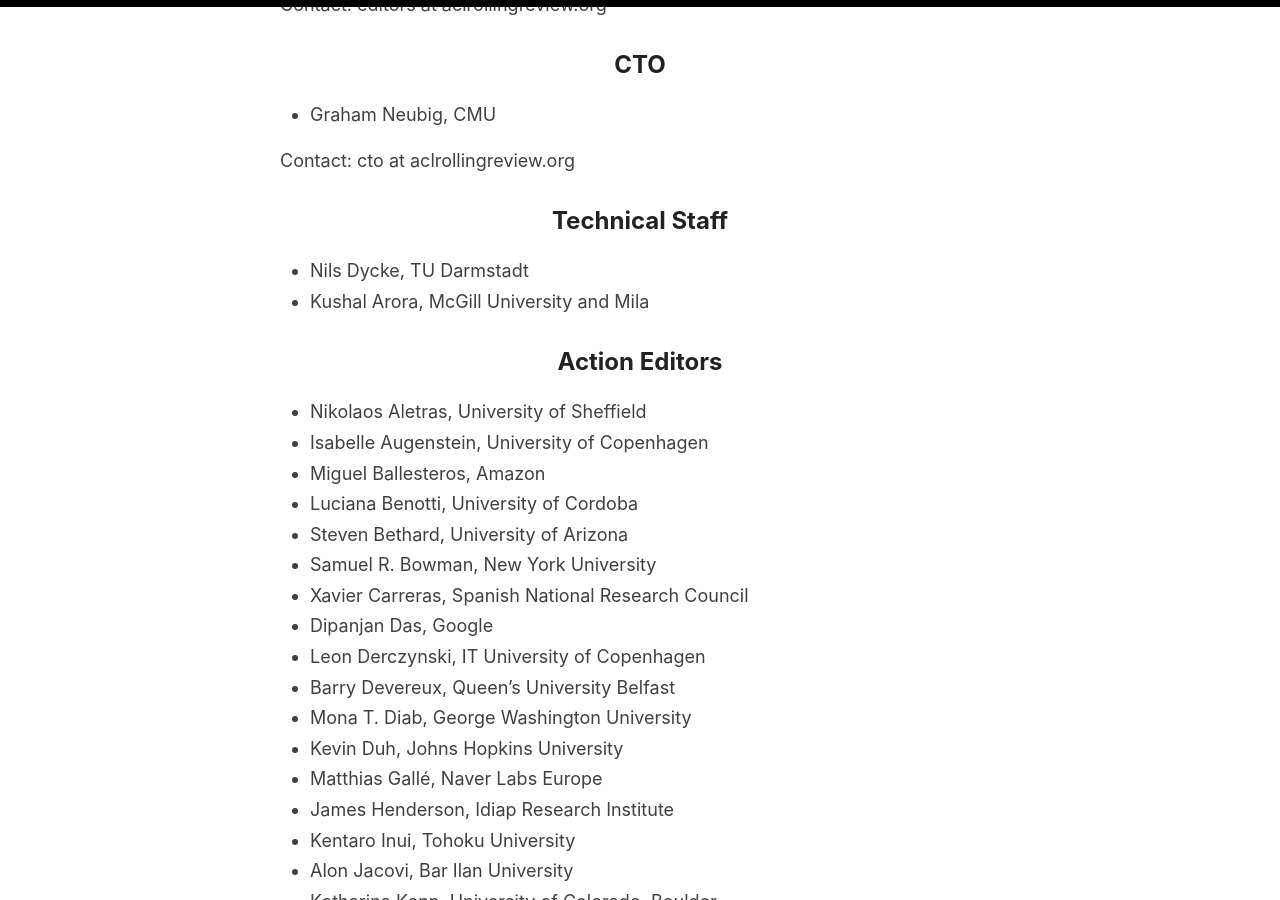
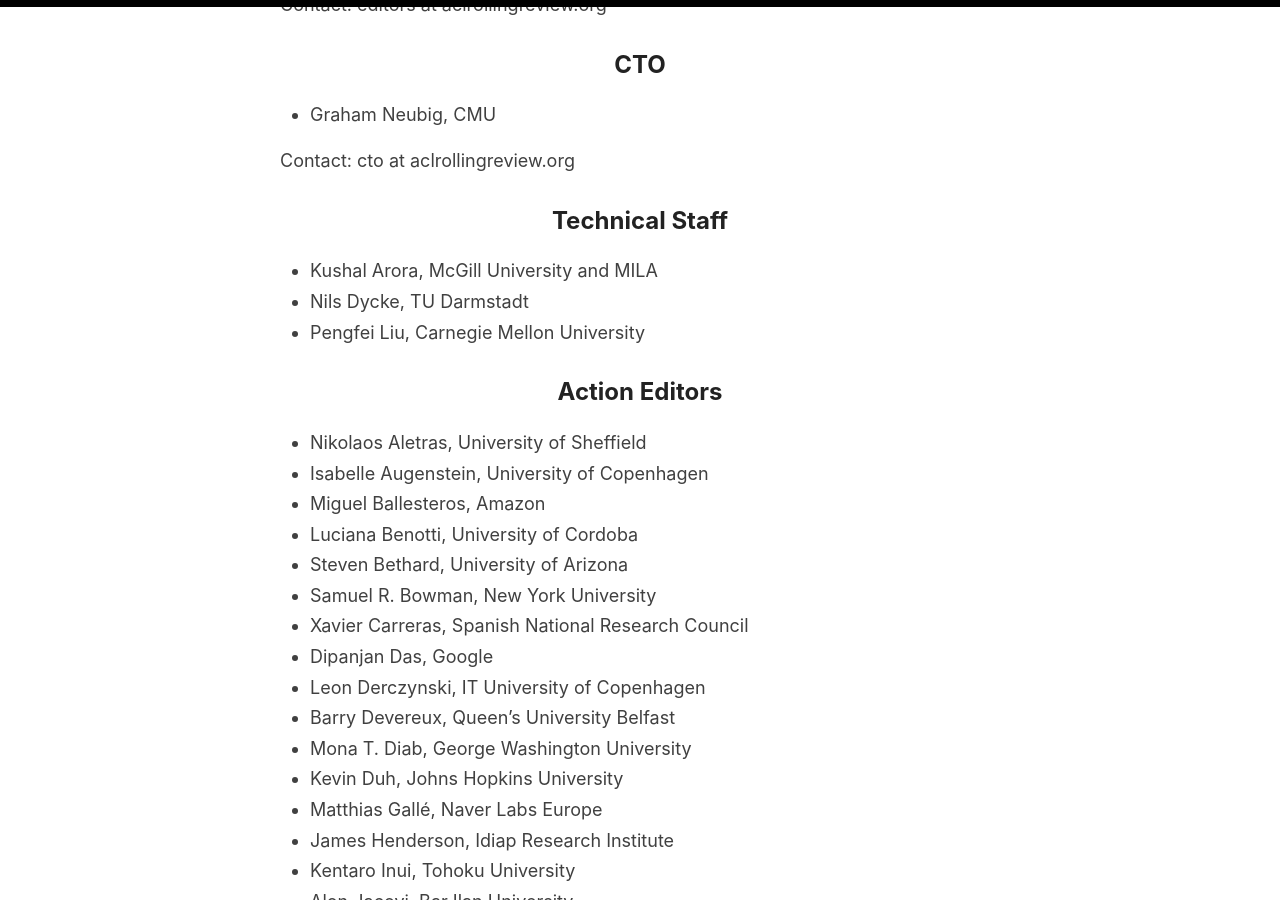
Before and after one commit to amitmerchant1990/reverie, a Jekyll site: the page built from people.md, in a window 1280 px wide and 900 px high, scrolled down 427 px. Built offline with Jekyll 4.4.1, drawn with Linux system fonts in a browser that asks for light colours.

Commit message:
Update people.md

```diff
--- a/people.md
+++ b/people.md
@@ -20,8 +20,9 @@
 
 ## Technical Staff
 
+* Kushal Arora, McGill University and MILA
 * Nils Dycke, TU Darmstadt
-* Kushal Arora, McGill University and Mila
+* Pengfei Liu, Carnegie Mellon University
 
 ## Action Editors
 
```
